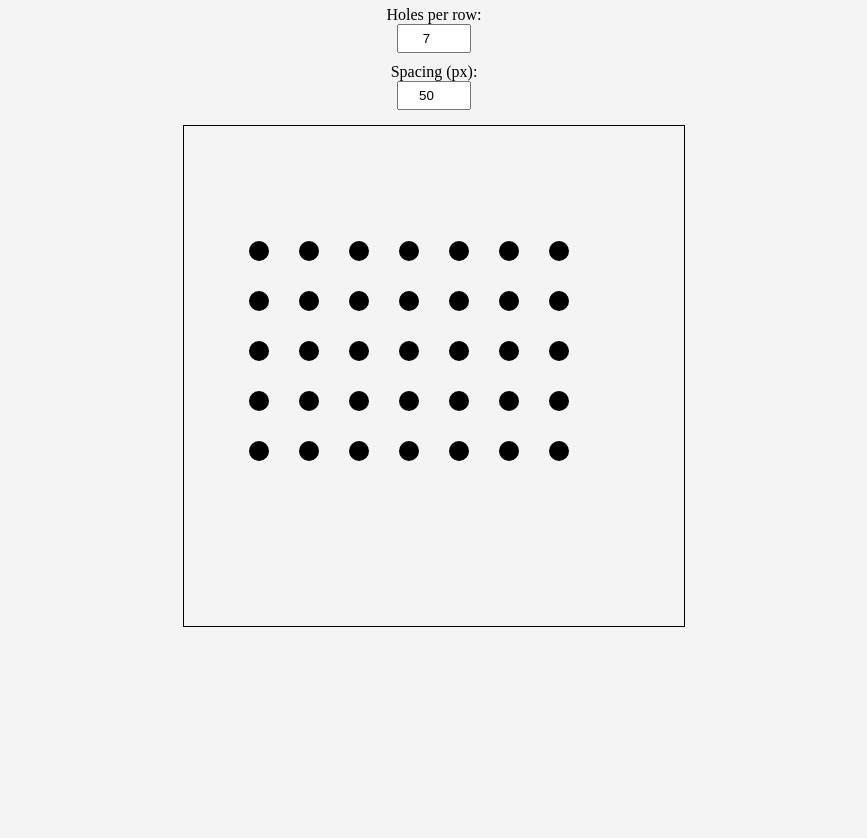
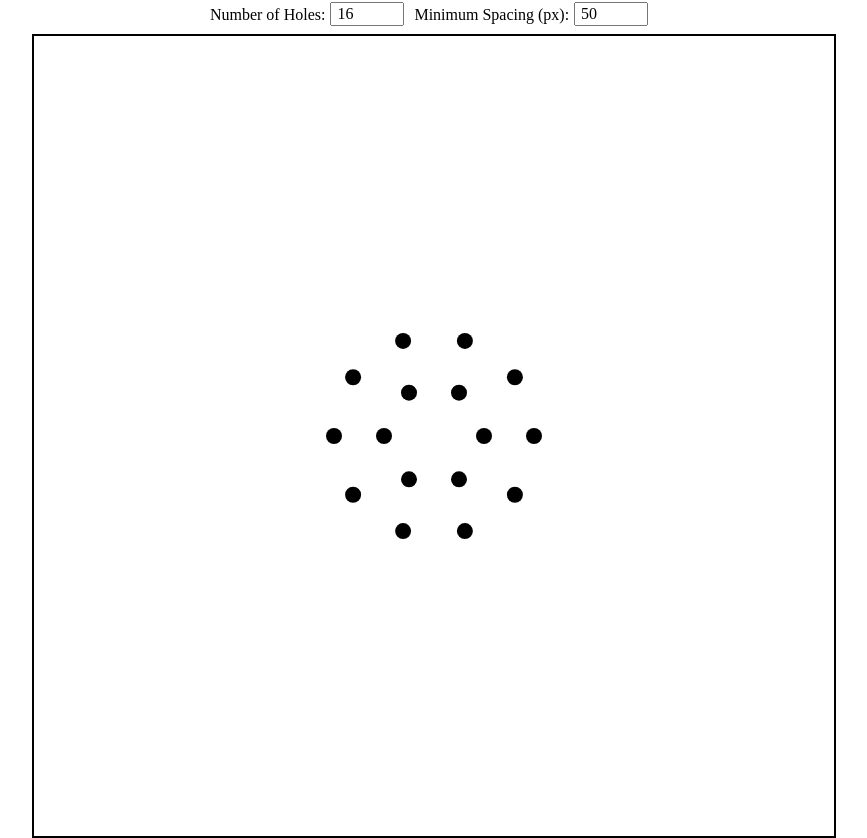
Before and after one commit to NWarren42/Injector-Hole-Visualizer, a website: page index.html in a window 1280 px wide. Shown: the part 56-894 px from the top of the page, without its empty margins (206-1073 px from the left). Before the commit the page ends 800 px from the top, so only its background shows below. Drawn offline with Linux system fonts and the light colour scheme.

Commit message:
Add Pixel Spacing Radial Pattern Generation

```diff
--- a/index.html
+++ b/index.html
@@ -7,15 +7,13 @@
     <link rel="stylesheet" href="style.css">
 </head>
 <body>
+    <h1>Fluid Injector Pattern</h1>
     <div class="controls">
-        <label for="numRows">Rows:</label>
-        <input type="number" id="numRows" value="5" min="1">
+        <label for="numHoles">Number of Holes:</label>
+        <input type="number" id="numHoles" value="16" min="1">
 
-        <label for="numHoles">Holes per row:</label>
-        <input type="number" id="numHoles" value="7" min="1">
-
-        <label for="spacing">Spacing (px):</label>
-        <input type="number" id="spacing" value="50" min="10">
+        <label for="minSpacing">Minimum Spacing (px):</label>
+        <input type="number" id="minSpacing" value="50" min="10">
     </div>
 
     <canvas id="injectorCanvas"></canvas>
--- a/script.js
+++ b/script.js
@@ -1,13 +1,12 @@
 const canvas = document.getElementById("injectorCanvas");
 const ctx = canvas.getContext("2d");
 
-canvas.width = 500;
-canvas.height = 500;
+canvas.width = 800;
+canvas.height = 800;
 
 // Get input elements
-const numRowsInput = document.getElementById("numRows");
 const numHolesInput = document.getElementById("numHoles");
-const spacingInput = document.getElementById("spacing");
+const spacingInput = document.getElementById("minSpacing");
 
 // Function to draw a circular hole
 function drawHole(x, y, radius) {
@@ -17,29 +16,43 @@ function drawHole(x, y, radius) {
     ctx.fill();
 }
 
-// Function to draw the pattern
-function drawPattern() {
+// Function to calculate and draw optimal circular layout
+function drawOptimalPattern() {
     ctx.clearRect(0, 0, canvas.width, canvas.height);
 
-    const rows = parseInt(numRowsInput.value);
-    const holesPerRow = parseInt(numHolesInput.value);
-    const spacing = parseInt(spacingInput.value);
-    const startX = canvas.width / 2;
-    const startY = canvas.height / 4;
+    const totalHoles = parseInt(numHolesInput.value);
+    const minSpacing = parseInt(spacingInput.value);
 
-    for (let row = 0; row < rows; row++) {
-        for (let col = 0; col < holesPerRow; col++) {
-            const x = startX + (col - holesPerRow / 2) * spacing;
-            const y = startY + row * spacing;
-            drawHole(x, y, 10);
+    let placedHoles = 0;
+    let radius = minSpacing;  // Start with smallest radius possible
+    let ring = 0;
+
+    // Center the pattern
+    const centerX = canvas.width / 2;
+    const centerY = canvas.height / 2;
+
+    while (placedHoles < totalHoles) {
+        let numHoles = Math.floor((2 * Math.PI * radius) / minSpacing); // Spacing is minimal arclength, not straight p2p
+        numHoles = Math.min(numHoles, totalHoles - placedHoles); // Ensure we don’t exceed total points
+
+        for (let i = 0; i < numHoles; i++) {
+            let angle = (i / numHoles) * (2 * Math.PI);
+            let x = centerX + radius * Math.cos(angle);
+            let y = centerY + radius * Math.sin(angle);
+            drawHole(x, y, 8);
         }
+
+        placedHoles += numHoles;
+        radius += minSpacing; // Increase radius for next ring
+        ring++;
     }
 }
 
+
 // Add event listeners for live updates
-[numRowsInput, numHolesInput, spacingInput].forEach(input => {
-    input.addEventListener("input", drawPattern);
+[numHolesInput, spacingInput].forEach(input => {
+    input.addEventListener("input", drawOptimalPattern);
 });
 
 // Initial draw
-drawPattern();
+drawOptimalPattern();
--- a/style.css
+++ b/style.css
@@ -3,13 +3,19 @@ body {
     flex-direction: column;
     align-items: center;
     height: 100vh;
-    background-color: #f4f4f4;
+    background-color: #ffffff;
     margin: 0;
+}
+
+h1 {
+    font-size: 24px;
+    margin-top: 20px;
+    margin-bottom: 10px;
 }
 
 .controls {
     display: flex;
-    flex-direction: column;
+    flex-direction: row;
     align-items: center;
     margin-bottom: 10px;
 }
@@ -20,12 +26,19 @@ label {
 }
 
 input {
+    font-family: 'Times New Roman', Times, serif;
+    font-size: 16px;
+
     width: 60px;
+    height: 10px;
     padding: 5px;
-    text-align: center;
-    margin-bottom: 5px;
+    text-align: left;
+
+    margin-left: 5px;
+    margin-right: 10px;
+    margin-bottom: -2px;
 }
 
 canvas {
-    border: 1px solid black;
+    border: 2px solid black;
 }
```
Also changed, not shown: eslint.config.mjs (added, +10 -0 lines), package.json (added, +25 -0 lines), 1 other file.
